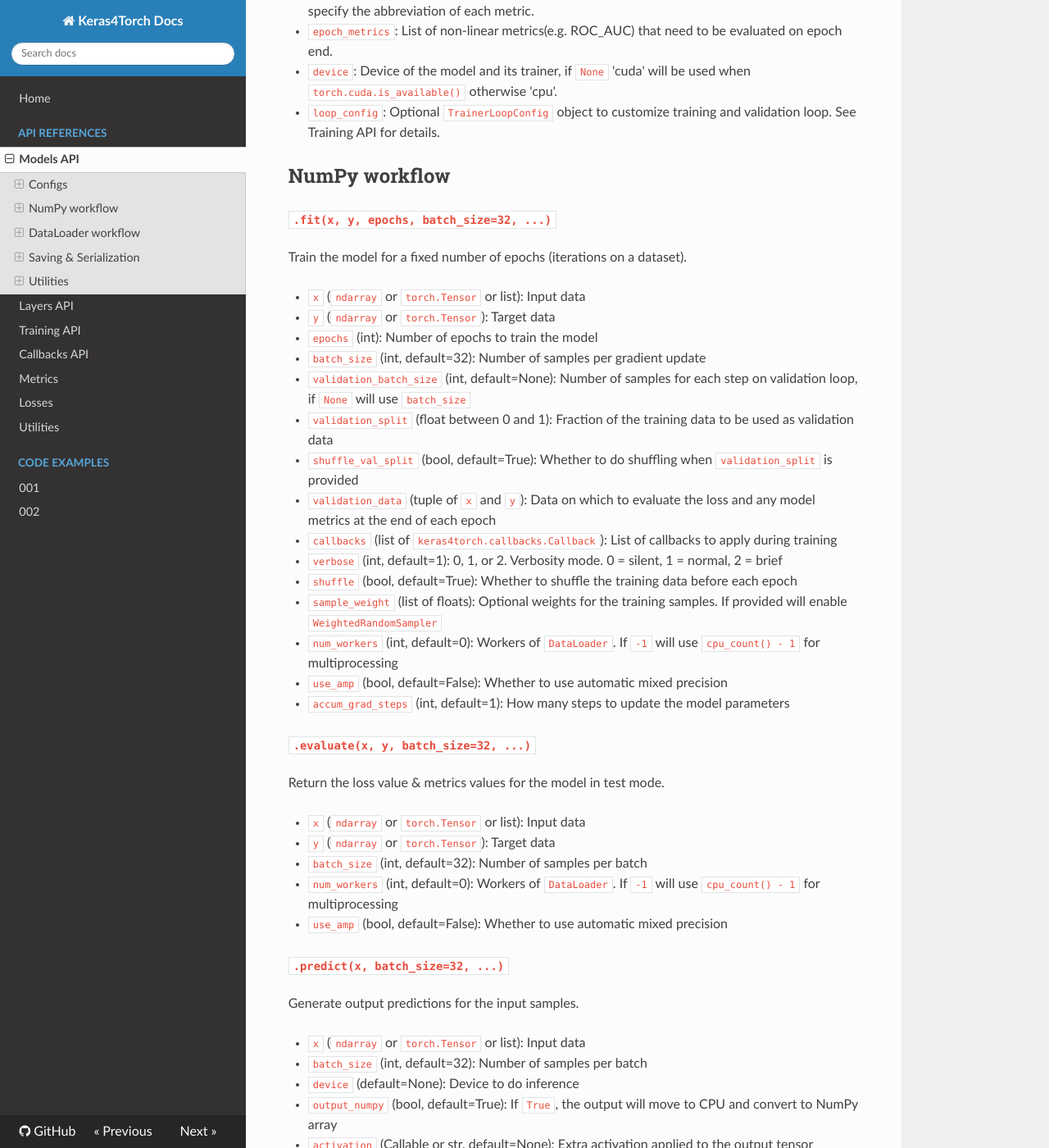
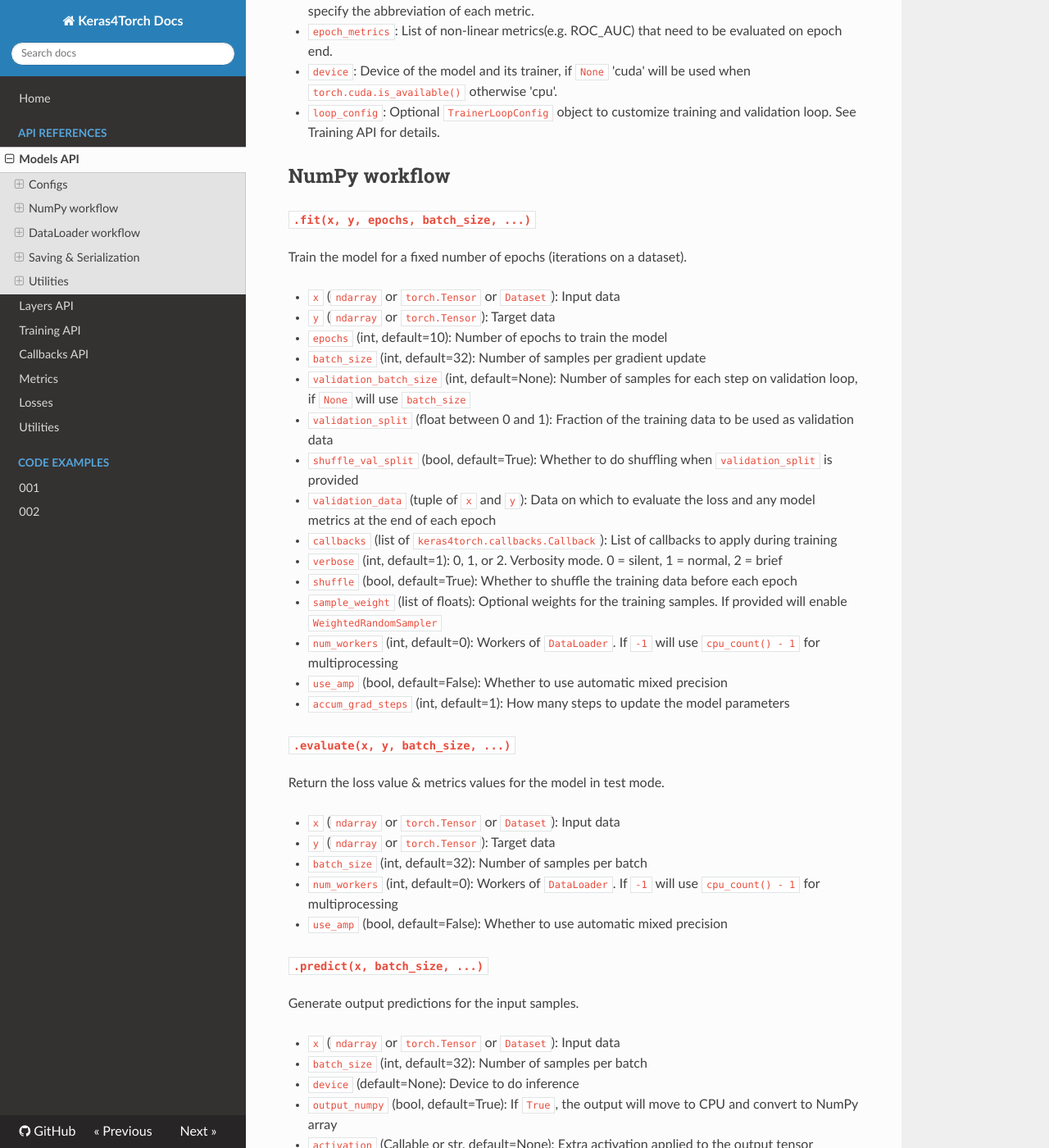
Before and after one commit to blueloveTH/keras4torch, an MkDocs documentation site: the page built from docs/docs/api_references/models_api.md, in a window 1280 px wide and 1400 px high, scrolled down 434 px. Shown: the whole window at 82% size. Built offline with MkDocs 1.6.1, drawn with Linux system fonts in a browser that asks for light colours; nearby versions of some CDN libraries; some of the changed text lies outside the part shown.

Commit message:
add support for `Dataset`

```diff
--- a/docs/docs/api_references/models_api.md
+++ b/docs/docs/api_references/models_api.md
@@ -19,13 +19,13 @@ Configure the model for training.
 
 ## NumPy workflow
 
-#### `.fit(x, y, epochs, batch_size=32, ...)`
+#### `.fit(x, y, epochs, batch_size, ...)`
 
 Train the model for a fixed number of epochs (iterations on a dataset).
 
-+ `x` (`ndarray` or `torch.Tensor` or list): Input data
++ `x` (`ndarray` or `torch.Tensor` or `Dataset`): Input data
 + `y` (`ndarray` or `torch.Tensor`): Target data
-+ `epochs` (int): Number of epochs to train the model
++ `epochs` (int, default=10): Number of epochs to train the model
 + `batch_size` (int, default=32): Number of samples per gradient update
 + `validation_batch_size` (int, default=None): Number of samples for each step on validation loop, if `None` will use `batch_size`
 + `validation_split` (float between 0 and 1): Fraction of the training data to be used as validation data
@@ -39,21 +39,21 @@ Train the model for a fixed number of epochs (iterations on a dataset).
 + `use_amp` (bool, default=False): Whether to use automatic mixed precision
 + `accum_grad_steps` (int, default=1): How many steps to update the model parameters
 
-#### `.evaluate(x, y, batch_size=32, ...)`
+#### `.evaluate(x, y, batch_size, ...)`
 
 Return the loss value & metrics values for the model in test mode.
 
-+ `x` (`ndarray` or `torch.Tensor` or list): Input data
++ `x` (`ndarray` or `torch.Tensor` or `Dataset`): Input data
 + `y` (`ndarray` or `torch.Tensor`): Target data
 + `batch_size` (int, default=32): Number of samples per batch
 + `num_workers` (int, default=0): Workers of `DataLoader`. If `-1` will use `cpu_count() - 1` for multiprocessing
 + `use_amp` (bool, default=False): Whether to use automatic mixed precision
 
-#### `.predict(x, batch_size=32, ...)`
+#### `.predict(x, batch_size, ...)`
 
 Generate output predictions for the input samples.
 
-+ `x` (`ndarray` or `torch.Tensor` or list): Input data
++ `x` (`ndarray` or `torch.Tensor` or `Dataset`): Input data
 + `batch_size` (int, default=32): Number of samples per batch
 + `device` (default=None): Device to do inference
 + `output_numpy` (bool, default=True): If `True`, the output will move to CPU and convert to NumPy array
--- a/keras4torch/__init__.py
+++ b/keras4torch/__init__.py
@@ -3,4 +3,4 @@ from . import layers, metrics, models, losses, activations, utils, callbacks, op
 from . import hub
 from . import configs
 
-__version__ = '1.0.9a1'
+__version__ = '1.0.9a2'
```
Also changed, not shown: other parts of docs/docs/api_references/models_api.md (+3 -3 lines), docs/docs/api_references/training_api.md (+1 -1 lines), 1 other file.
